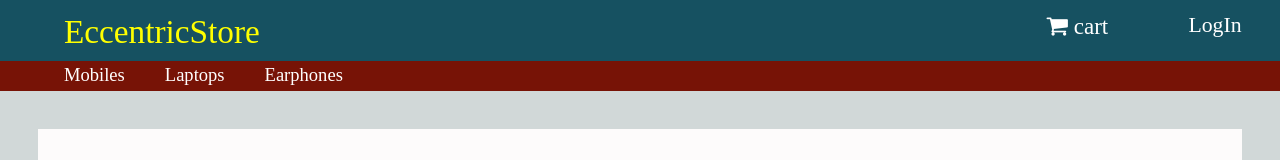
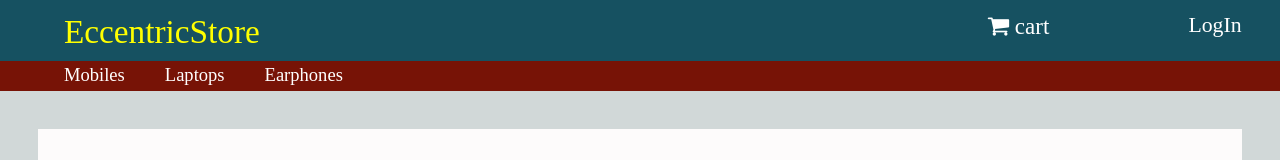
Before and after one commit to deadlock314/Ecommerce-site-Frontend, a React (Create React App) app: page /ProductInfo/1 in a window 1280 px wide. Shown: the top 160 px of the page. Built offline with nearby package versions, Linux system fonts and the light colour scheme; no server answers.

Commit message:
added logout btn in nav

```diff
--- a/src/Styles/navbarStyles.css
+++ b/src/Styles/navbarStyles.css
@@ -18,7 +18,7 @@
 
 }
 .cart{
-   padding-left: 60%;
+   padding-left: 50%;
 }
 
 .cart a ,#nav-logout{
--- a/src/unitComponent/AuthNav.js
+++ b/src/unitComponent/AuthNav.js
@@ -29,14 +29,21 @@ function AuthNav(prop) {
 
     }
 
+    const userUrl=(Contextarr[0].isUserLoggedIn)?`/user/${Contextarr[0].userData.userAccData.userId}`:'/';
+
     return (
         <>
         {
             (Contextarr[0].isUserLoggedIn )
             ?
+            <>
+            <div className='login-logout'>
+            < Link to={userUrl}>{Contextarr[0].userData.userAccData.name}</Link>
+            </div>
             <div className='login-logout' onClick={clickLogoutHandler}>
             <p id='nav-logout'>LogOut</p>
             </div>
+            </>
             :
             <div className='login-logout'>
             < Link to='/login'>LogIn</Link>
```
